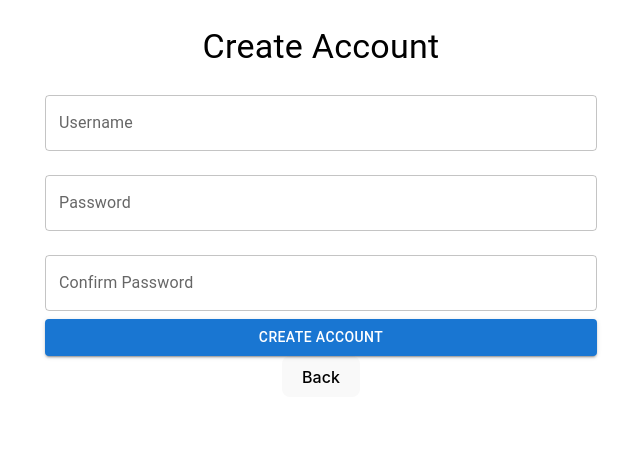
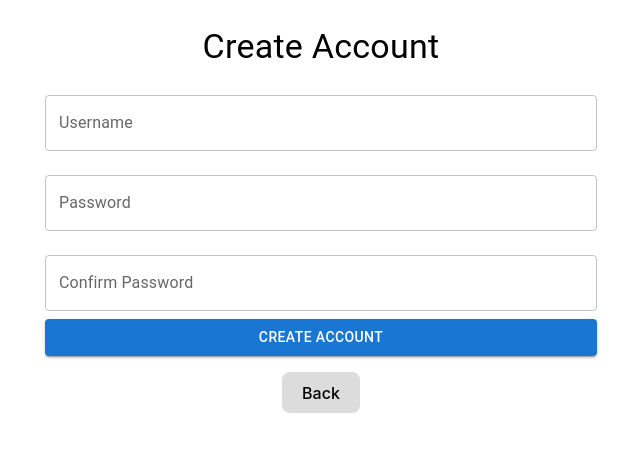
Before and after one commit to zalu224/411-Proj, a React (Vite) app in the folder client/: page /create-account in a window 1280 px wide. Shown: the top 452 px of the page, without its empty margins (319-959 px from the left). Built offline with nearby package versions, Linux system fonts and the light colour scheme; no server answers.

Commit message:
removed unnecessary react imports and also fixed back button styling

```diff
--- a/client/src/pages/create-account/CreateAccount.css
+++ b/client/src/pages/create-account/CreateAccount.css
@@ -1,4 +1,5 @@
 .create-account-back-button {
-  color: black;
-  background-color:gainsboro;
+    margin-top: 1rem;
+    color: black;
+    background-color:gainsboro;
 }
--- a/client/src/pages/create-account/CreateAccount.jsx
+++ b/client/src/pages/create-account/CreateAccount.jsx
@@ -1,7 +1,9 @@
-import React, { useState } from "react";
+import { useState } from "react";
 import { useNavigate } from "react-router-dom";
 import axios from "axios";
 import { Container, Typography, TextField, Button } from "@mui/material";
+
+import "./CreateAccount.css";
 
 const CreateAccount = () => {
   const navigate = useNavigate();
--- a/client/src/pages/login/Login.jsx
+++ b/client/src/pages/login/Login.jsx
@@ -1,4 +1,4 @@
-import React, { useState, useEffect, useCallback } from "react";
+import { useState, useEffect, useCallback } from "react";
 import { useNavigate, NavLink } from "react-router-dom";
 import axios from "axios";
 import { Button, TextField, Container, Typography } from "@mui/material";
```
